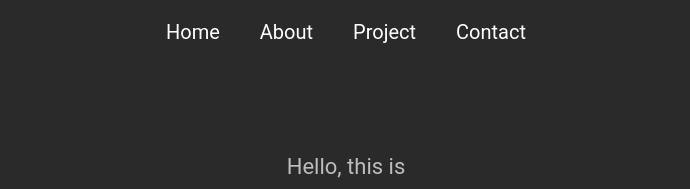
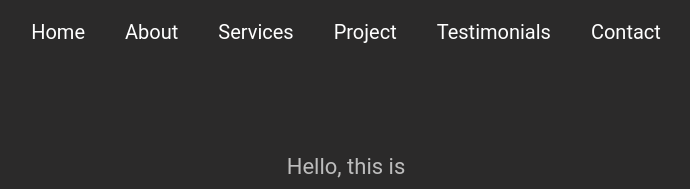
Before and after one commit to kimCassalaxe/meu_portifolio, a plain HTML site: page index.html in a window 1280 px wide. Shown: the top 189 px of the page, without its empty margins (294-984 px from the left). Drawn offline with Linux system fonts and the light colour scheme.

Commit message:
scroll
coloquei um scroll suave

```diff
--- a/css/main.css
+++ b/css/main.css
@@ -4,8 +4,14 @@
   font-family: "Roboto-Black" serif;
   box-sizing: border-box;
 }
+html{
+  /*para deixar o scroll suave*/
+  scroll-behavior: smooth;
+  scrollbar-width: 20px;
+  scrollbar-color: red;
+}
 body{
-  height: 100%;
+  height: 100vh;
   background-color: #1f1e1ef1;
   font-family: Roboto, Oxygen, Ubuntu, Cantarell, 'Open Sans', 'Helvetica Neue', sans-serif;
   color: white;
--- a/index.html
+++ b/index.html
@@ -11,13 +11,15 @@
   <link rel='stylesheet' type='text/css' media='screen' href='css/responcivo.css'>
 </head>
 <body>
-  <header>
+  <header id="home">
     <nav>
       <ul>
-        <li><a href="#">Home</a></li>
-        <li><a href="#">About</a></li>
-        <li><a href="#">Project</a></li>
-        <li><a href="#">Contact</a></li>
+        <li><a href="#home">Home</a></li>
+        <li><a href="#sobre">About</a></li>
+        <li><a href="#services">Services</a></li>
+        <li><a href="#project">Project</a></li>
+        <li><a href="#testimonials">Testimonials</a></li>
+        <li><a href="#help">Contact</a></li>
       </ul>
     </nav>
     <p class="ola">Hello, this is</p>
@@ -33,9 +35,9 @@
       <input type="button" class="tbnMeuW" value="See my works">
     </div>
 
-  </header>
+  </header >
   <main>
-    <section class="sobre">
+    <section class="sobre" id="sobre">
       <div class="texto">
         <p class="subT">Let me introduce myself</p>
         <h2 class="sub me">ABOUT ME</h2>
@@ -50,7 +52,7 @@
         <img src="/imagens/sub-sobre.jpg" class="sub-sobreFoto" alt="">
       </div>
     </section>
-    <section class="services">
+    <section class="services" id="services">
       <span>What i will do for you</span>
       <h2 class="sub">SERVICES</h2>
       <div class="listServ">
@@ -71,7 +73,7 @@
       </div>
       </div>
     </section>
-    <section class="project">
+    <section class="project" id="project">
       <span>What i will do for you</span>
       <h2 class="sub">PROJECTS</h2>
       <div class="botao">
@@ -111,7 +113,7 @@
       </div>
       </div>
     </section>
-    <section class="testimonials">
+    <section class="testimonials" id="testimonials">
       <span>see what our clients say about us</span>
       <h2 class="sub">TESTIMONIALS</h2>
       <div class="comentarios">
@@ -131,7 +133,7 @@
         <button type="button"class="btnRM btnF"><i class="fi-rr-arrow-right"></i></button>
       </div>
     </section>
-    <section class="help">
+    <section class="help" id="help">
       <span>have a project in mind</span>
       <h2 class="sub">LET ME HELP YOU</h2>
       <button type="button" class="btnW btncontact">Contact Now</button>
```
